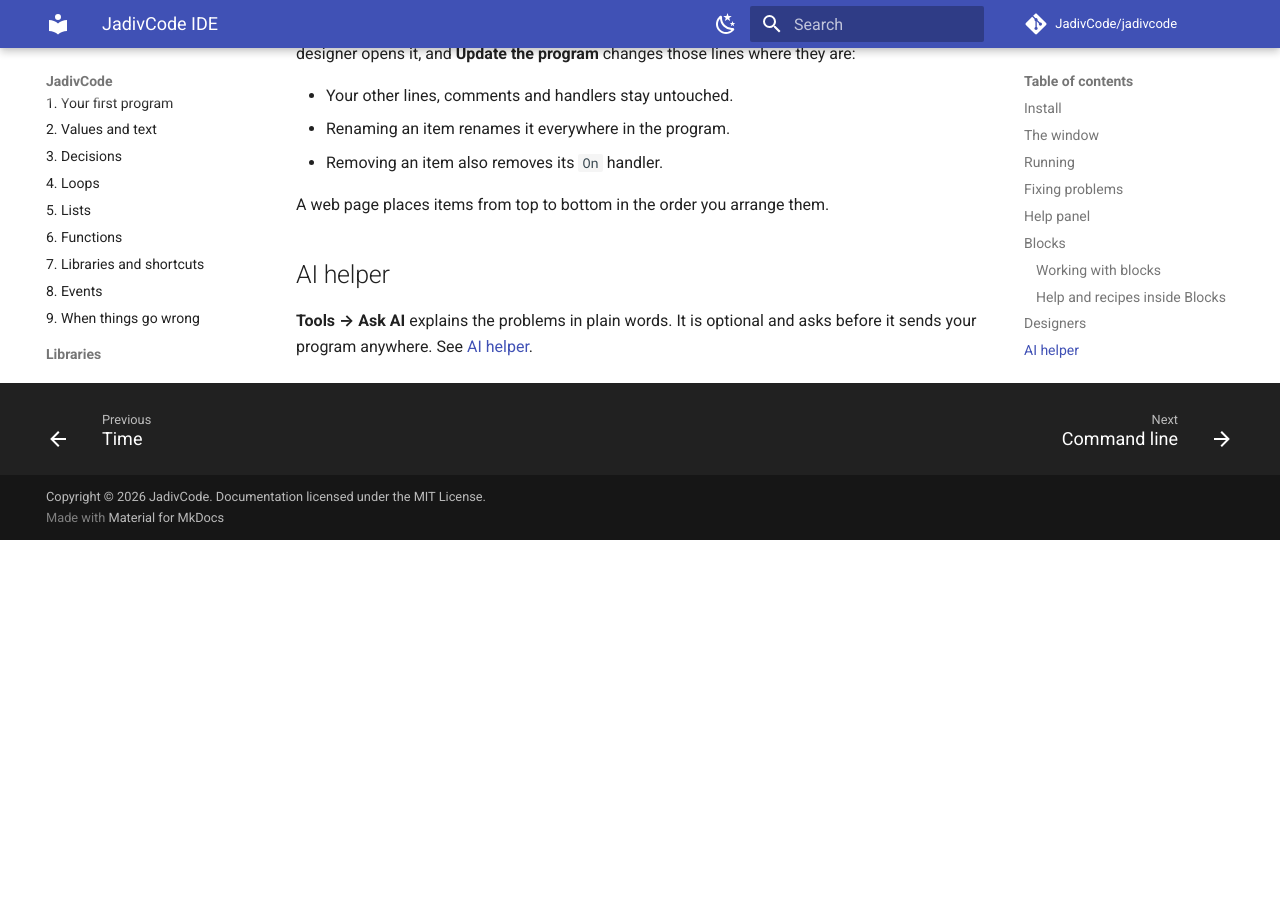
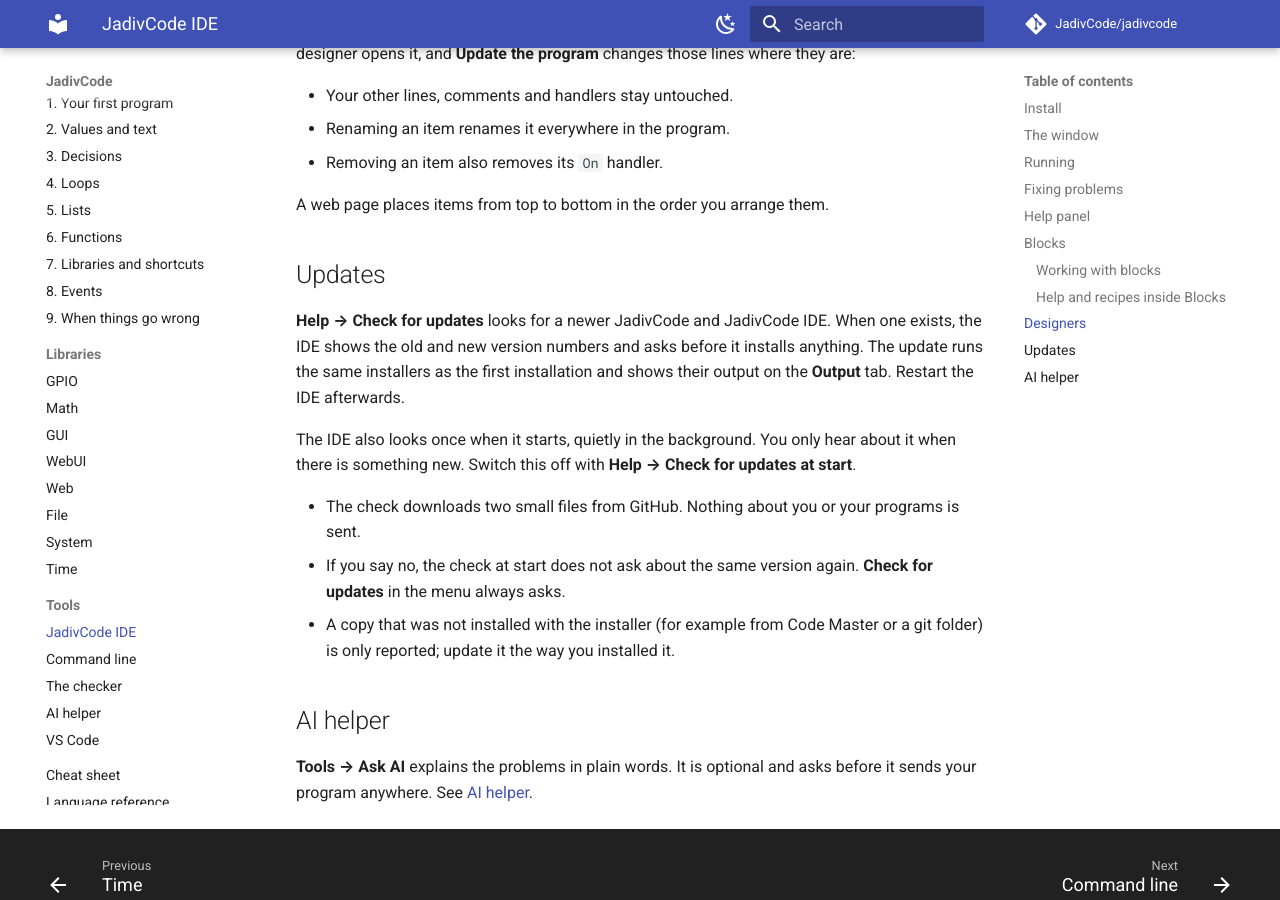
Before and after one commit to JadivCode/jadivcode.github.io, an MkDocs documentation site: the page built from docs/tools/ide.md, in a window 1280 px wide and 900 px high, scrolled down 4860 px. Built offline with MkDocs 1.6.1 and Material for MkDocs 9.7.7, drawn with Linux system fonts in a browser that asks for light colours; comment, search, counter and statistics services are not loaded; before the commit the page ends 5400 px from its top, so only the background shows below that.

Commit message:
Describe updating from the IDE
Co-Authored-By: Claude Fable 5.2 <noreply@anthropic.com>
Claude-Session: https://claude.ai/code/session_01NnCrMa61fSmmAGBhA963Ng

```diff
--- a/docs/tools/ide.md
+++ b/docs/tools/ide.md
@@ -144,6 +144,26 @@ those lines where they are:
 
 A web page places items from top to bottom in the order you arrange them.
 
+## Updates
+
+**Help → Check for updates** looks for a newer JadivCode and JadivCode
+IDE. When one exists, the IDE shows the old and new version numbers and
+asks before it installs anything. The update runs the same installers as
+the first installation and shows their output on the **Output** tab.
+Restart the IDE afterwards.
+
+The IDE also looks once when it starts, quietly in the background. You
+only hear about it when there is something new. Switch this off with
+**Help → Check for updates at start**.
+
+- The check downloads two small files from GitHub. Nothing about you or
+  your programs is sent.
+- If you say no, the check at start does not ask about the same version
+  again. **Check for updates** in the menu always asks.
+- A copy that was not installed with the installer (for example from Code
+  Master or a git folder) is only reported; update it the way you
+  installed it.
+
 ## AI helper
 
 **Tools → Ask AI** explains the problems in plain words. It is optional
```
